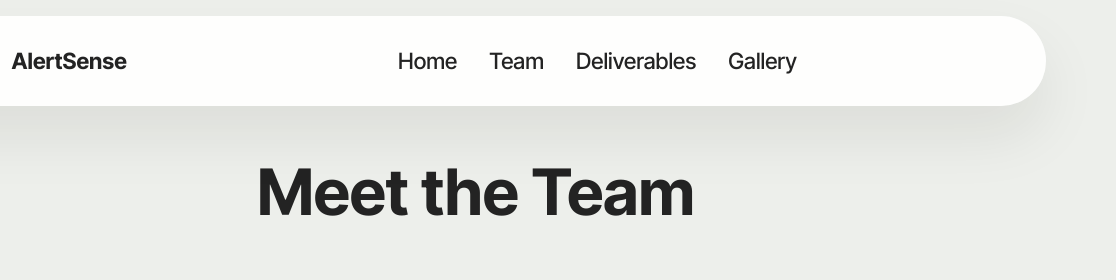
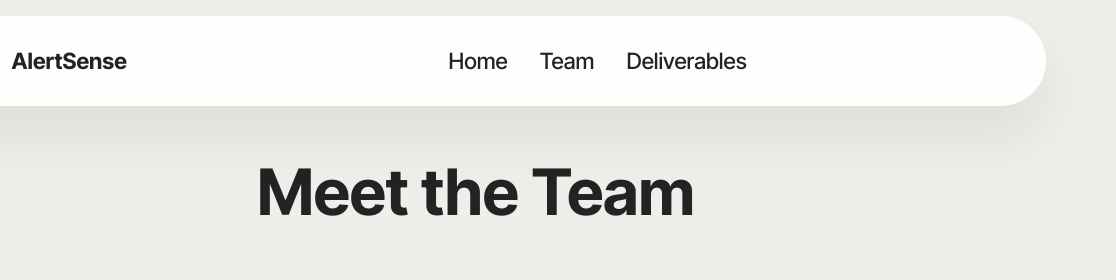
Before and after one commit to cooper-robertson/AlertSense, a plain HTML site: page page1.html in a window 1280 px wide. Shown: the top 280 px of the page, 164-1280 px from the left. Drawn offline with nearby package versions, Linux system fonts and the light colour scheme.

Commit message:
Update page1.html

```diff
--- a/page1.html
+++ b/page1.html
@@ -54,9 +54,6 @@
 					</li>
 					<li class="nav-item">
 						<a class="nav-link link text-black text-primary display-4" href="page2.html" aria-expanded="false">Deliverables</a>
-					</li>
-					<li class="nav-item">
-						<a class="nav-link link text-black text-primary display-4" href="page8.html">Gallery</a>
 					</li></ul>
 
 			</div>
```
